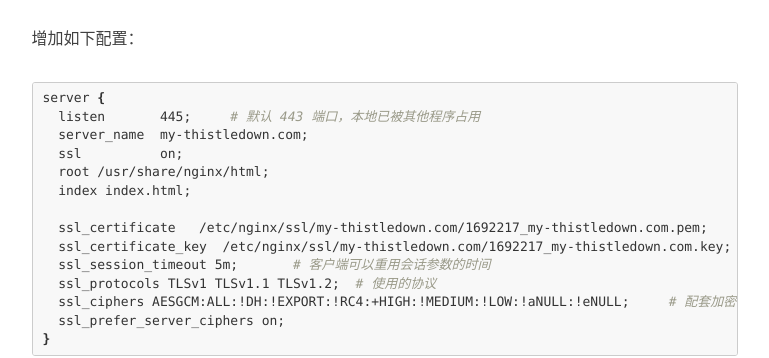
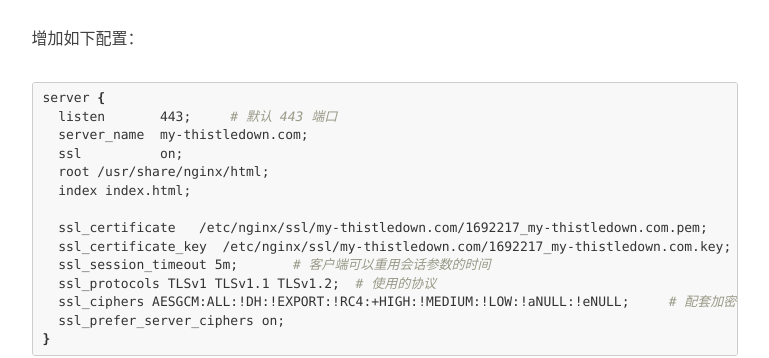
Before and after one commit to Fang-Lansheng/my-thistledown, a Jekyll site: the page built from How-To-Build-Blog.md, in a window 1280 px wide and 900 px high, scrolled down 16323 px. Shown: the part 151-509 px from the top of the window, without its empty margins (136-905 px from the left). Built offline with Jekyll 4.4.1, drawn with Linux system fonts in a browser that asks for light colours; nearby versions of some CDN libraries; our own code applies the rules of GitHub Pages for plain Markdown files; comment, search, counter and statistics services are not loaded.

````diff
--- a/How-To-Build-Blog.md
+++ b/How-To-Build-Blog.md
@@ -719,7 +719,7 @@
 
 ```bash
 server {
-  listen       445;	# 默认 443 端口，本地已被其他程序占用
+  listen       443;	# 默认 443 端口
   server_name  my-thistledown.com;
   ssl          on;
   root /usr/share/nginx/html;
````
